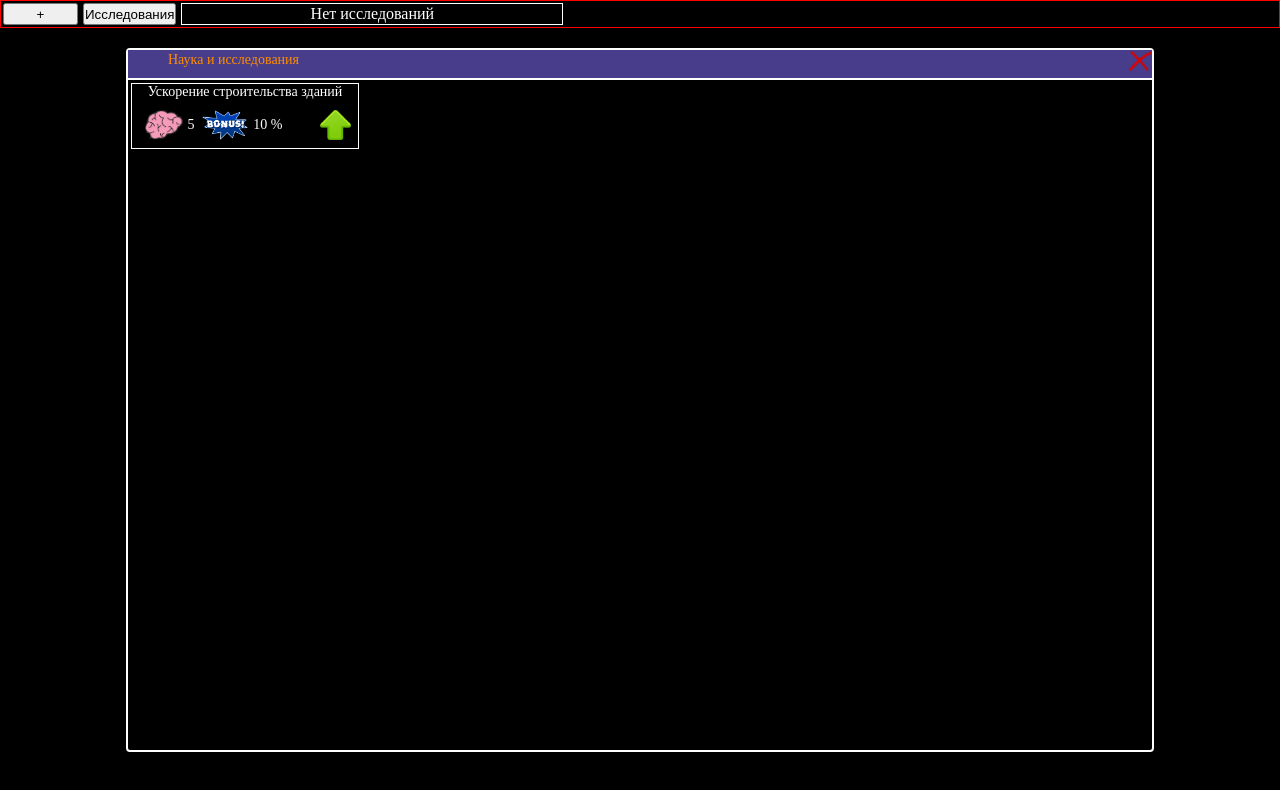
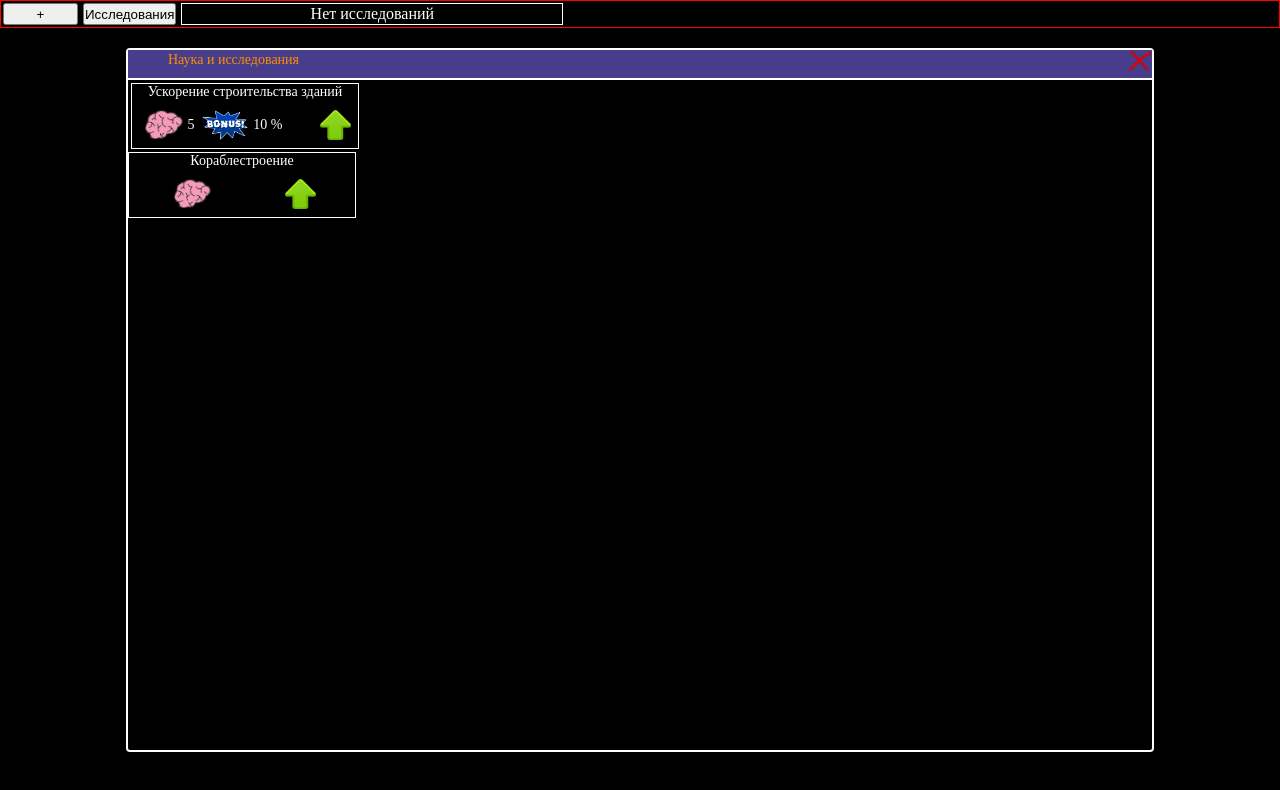
Before and after one commit to MaxRyazan/strategy, a Vue app: page / in a window 1280 px wide. Both pictures are taken after a click on the button "Исследования". Shown: the top 790 px of the page. Built offline with nearby package versions, Linux system fonts and the light colour scheme.

Commit message:
1.6.0   Добавил технологию ShipBuilding.ts

```diff
--- a/src/components/reusable/containers/ReusableDialog.vue
+++ b/src/components/reusable/containers/ReusableDialog.vue
@@ -61,7 +61,7 @@ function mousedown(mdEvent: MouseEvent) {
 </script>
 
 <template>
-    <Dialog :header="props.header ?? ''" class="for_resize" v-model:visible="props.visible" :closable="false" :blockScroll="true" draggable style="position: relative">
+    <Dialog :header="props.header ?? ''" class="for_resize" v-model:visible="props.visible" :closable="false" :blockScroll="true" draggable style="position: relative;background-color: black;">
         <reusable-button close_btn @push="$emit('closeDialog')"/>
         <slot />
         <div class="planet_resize"></div>
--- a/src/components/science/ScienceCard.vue
+++ b/src/components/science/ScienceCard.vue
@@ -5,12 +5,11 @@ import {usePlayerStore} from "@/pinia/playerStore.ts";
 import {computed} from "vue";
 import {SCIENCE_COEFFICIENT} from "@/constants.ts";
 import {Player} from "@/typescript/classes/Player.ts";
-import ReusableButton from "@/components/reusable/buttons/Reusable-button.vue";
 
 const props = defineProps<{
     science: ScienceInterface
 }>()
-const playerStore: {player: Player} = usePlayerStore()
+const playerStore: {player: Player} = usePlayerStore() as any
 
 const getCurrLvlOfScience: ScienceInterface = playerStore.player.account.science.find((sc: ScienceInterface) => sc.id === props.science.id) as ScienceInterface
 const currPlayerSPPerSec = computed(() => playerStore.player.account.SP / 3600)
@@ -22,11 +21,11 @@ function calcPrice(lvl: number){
 function addScienceToResearch(){
     if(playerStore.player.account.currentInResearch) return
     playerStore.player.account.currentInResearch = {
-        timeWhenReady: Date.now() + (calcPrice(getCurrLvlOfScience.lvl + 1) / currPlayerSPPerSec.value) * 1000,
+        timeWhenReady: Date.now() + (calcPrice((getCurrLvlOfScience?.lvl?? 0) + 1) / currPlayerSPPerSec.value) * 1000,
         science: {
             id: props.science.id,
             name: props.science.name,
-            lvl: getCurrLvlOfScience.lvl + 1,
+            lvl: ((getCurrLvlOfScience?.lvl?? 0) + 1),
             category: props.science.category,
             bonus: props.science.bonus,
             price: calcPrice(props.science.lvl)
@@ -57,10 +56,10 @@ function normalizeTimePeriod() {
             <div class="bonus__info--item" title="Тек уровень исследования">
                 <img src="@/images/icons/currScienceLvl.png" alt="lvl">
                 <div class="card_name">
-                    <reusable-text>{{ getCurrLvlOfScience.lvl }}</reusable-text>
+                    <reusable-text>{{ getCurrLvlOfScience?.lvl }}</reusable-text>
                 </div>
             </div>
-            <div class="bonus__info--item" title="Тек размер бонуса">
+            <div class="bonus__info--item" title="Тек размер бонуса" v-if="props.science.bonus">
                 <img src="@/images/icons/bonusIcon.png" alt="bonus">
                 <div class="card_name">
                     <reusable-text> {{ props.science.bonus.bonusValuePerLvl * (getCurrLvlOfScience ? getCurrLvlOfScience?.lvl : 0) }} %</reusable-text>
--- a/src/components/science/ScienceComponent.vue
+++ b/src/components/science/ScienceComponent.vue
@@ -1,6 +1,7 @@
 <script setup lang="ts">
 import ReusableDialog from "@/components/reusable/containers/ReusableDialog.vue";
 import EconomicScienceTree from "@/components/science/EconomicScienceTree.vue";
+import ShipBuildingScienceTree from "@/components/science/ShipBuildingScienceTree.vue";
 const props = defineProps<{
     isScienceVisible: boolean
 }>()
@@ -9,6 +10,7 @@ const props = defineProps<{
 <reusable-dialog  @closeDialog="$emit('close')" :visible="props.isScienceVisible" header="Наука и исследования" style="width: 80%; margin: 0 auto; height: 700px;">
     <div class="science">
         <economic-science-tree />
+        <ship-building-science-tree />
     </div>
 </reusable-dialog>
 </template>
--- /dev/null
+++ b/src/components/science/ShipBuildingScienceTree.vue
@@ -0,0 +1,15 @@
+<script setup lang="ts">
+import ScienceCard from "@/components/science/ScienceCard.vue";
+import {ShipBuilding} from "@/typescript/classes/science/ShipBuilding.ts";
+
+</script>
+
+<template>
+    <div class="ship_building">
+        <science-card :science="new ShipBuilding()"/>
+    </div>
+</template>
+
+<style scoped lang="scss">
+
+</style>
--- a/src/typescript/classes/interfaces_for_classes/ScienceInterface.ts
+++ b/src/typescript/classes/interfaces_for_classes/ScienceInterface.ts
@@ -5,6 +5,6 @@ export interface ScienceInterface {
     name: string
     lvl: number
     category: ScienceCategory
-    bonus: { bonusType: Bonuses, bonusValuePerLvl: number}
+    bonus?: { bonusType: Bonuses, bonusValuePerLvl: number}
     price: number
 }
--- /dev/null
+++ b/src/typescript/classes/science/ShipBuilding.ts
@@ -0,0 +1,28 @@
+import {ScienceInterface} from "@/typescript/classes/interfaces_for_classes/ScienceInterface.ts";
+import {Science, ScienceCategory} from "@/typescript/enums.ts";
+
+export class ShipBuilding implements ScienceInterface {
+    constructor(public lvl: number = 0) {
+        this.id = 2
+        this.name = Science.ShipBuilding
+        this.category = ScienceCategory.ShipBuilding
+        this.price = 20
+    }
+    readonly id: number;
+    readonly name: Science.ShipBuilding;
+    readonly category: ScienceCategory;
+    readonly price: number
+}
+
+/**
+ *
+ * 0 - 20
+ * 1 - 20 + 30 * (1 * 1.1) = 53
+ * 2 - 20 + 30 * (2 * 1.1) = 86
+ * 3 - 20 + 30 * (3 * 1.1) = 119
+ *    ...
+ * 100 - 20 + 30 * (100 * 1.1) = 3320
+ *    ...
+ * 1000 - 20 + 30 * (1000 * 1.1) = 33020
+ *
+ */
--- a/src/typescript/enums.ts
+++ b/src/typescript/enums.ts
@@ -1,3 +1,4 @@
+
 export enum BuildingCategory {
     ADMINISTRATIVE = 'ADMINISTRATIVE',
     MANUFACTURER = 'MANUFACTURER',
@@ -7,7 +8,8 @@ export enum BuildingCategory {
 }
 
 export enum ScienceCategory {
-    ECONOMIC= 'Экономика'
+    ECONOMIC= 'Экономика',
+    ShipBuilding='Кораблестроение'
 }
 
 export enum TopMenu {
@@ -30,7 +32,8 @@ export enum Materials {
 }
 
 export enum Science {
-    Faster_Building_Construct = 'Ускорение строительства зданий'
+    Faster_Building_Construct = 'Ускорение строительства зданий',
+    ShipBuilding = 'Кораблестроение'
 }
 
 export enum StorageEntitiesCategory {
```
